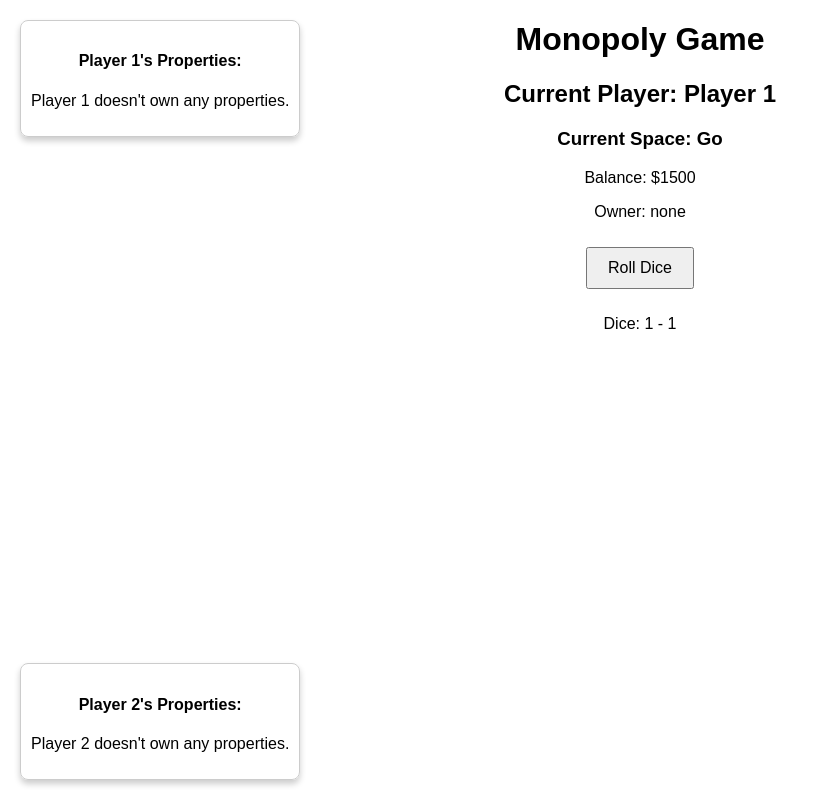
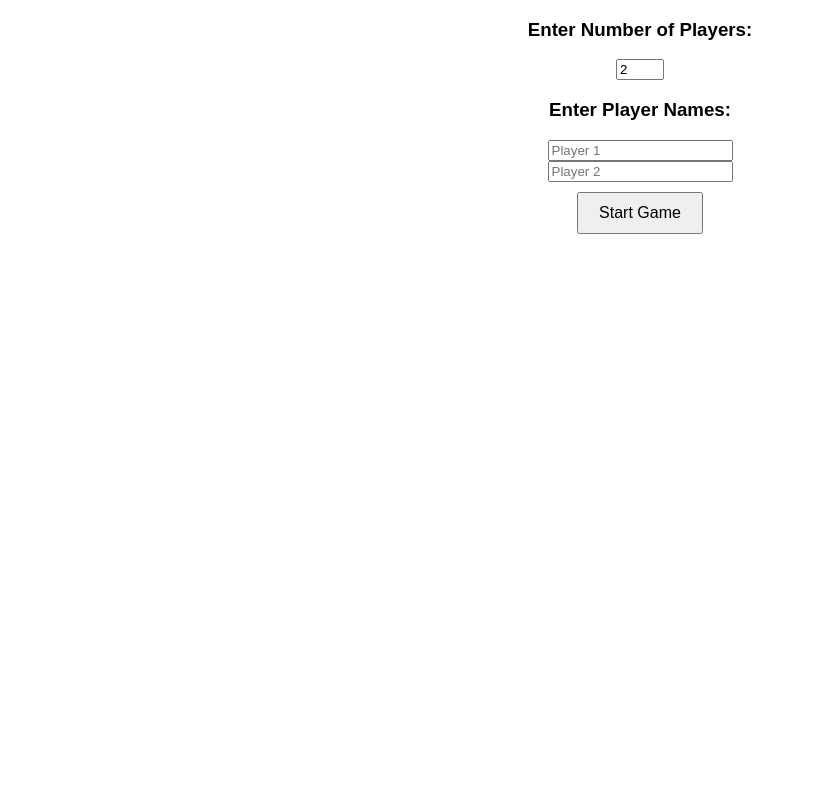
Before and after one commit to annawierzbik/MonopolyAssistant, a React (Create React App) app: page / in a window 1280 px wide. Shown: the whole page, without its empty margins (0-821 px from the left). Built offline with nearby package versions, Linux system fonts and the light colour scheme.

Commit message:
dodawanie graczy

```diff
--- a/src/App.js
+++ b/src/App.js
@@ -2,34 +2,58 @@
 import Dice from './components/Dice';
 import Player from './components/Player';
 import board from './boardValues';
-// import chance from "./chanceValues"; // Import szansy
 import PurchaseDialog from './components/PurchaseDialog';
-import ChanceDialog from "./components/ChanceDialog";
-import JailDialog from "./components/JailDialog";
-import GetOutOfJailDialog from "./components/GetOutOfJailDialog";
+import ChanceDialog from './components/ChanceDialog';
+import JailDialog from './components/JailDialog';
+import GetOutOfJailDialog from './components/GetOutOfJailDialog';
 import handlePurchase from './handlePurchase';
 import rollDice from './rollDice';
 import './App.css'; // Zdefiniuj style w oddzielnym pliku CSS
-import handleChance from "./handleChance";
+import handleChance from './handleChance';
 
 const App = () => {
-  const [players, setPlayers] = useState([
-    new Player("Player 1", 1500),
-    new Player("Player 2", 1500),
-  ]);
+  const [players, setPlayers] = useState([]);
   const [currentPlayerIndex, setCurrentPlayerIndex] = useState(0);
   const [purchaseDialog, setPurchaseDialog] = useState(false);
-  const [skipDialog, setSkipDialog] = useState(false); // Stan dla skip dialogu
+  const [skipDialog, setSkipDialog] = useState(false);
   const [currentProperty, setCurrentProperty] = useState(null);
-  const [isDiceDisabled, setIsDiceDisabled] = useState(false); // Nowy stan do blokowania przycisku
+  const [isDiceDisabled, setIsDiceDisabled] = useState(false);
   const [chanceDialog, setChanceDialog] = useState(false);
   const [chanceCard, setChanceCard] = useState(null);
   const [jailDialog, setJailDialog] = useState(false);
   const [getOutOfJailDialog, setGetOutOfJailDialog] = useState(false);
-  const[taxDialog, setTaxDialog] = useState(false);
+  const [taxDialog, setTaxDialog] = useState(false);
+  const [numPlayers, setNumPlayers] = useState(2); // Liczba graczy (domyślnie 2)
+  const [gameStarted, setGameStarted] = useState(false); // Kontrola rozpoczęcia gry
+  const [playerNames, setPlayerNames] = useState(Array(4).fill('')); // Imiona graczy (maksymalnie 4)
 
-  const currentPlayer = players[currentPlayerIndex];
-  const currentSpace = board[currentPlayer.position];
+  // Funkcja do obsługi zmiany liczby graczy
+  const handleNumPlayersChange = (e) => {
+    const value = parseInt(e.target.value);
+    setNumPlayers(value);
+    setPlayerNames(Array(value).fill('')); // Resetujemy imiona, gdy zmieniamy liczbę graczy
+  };
+
+  // Funkcja do obsługi zmiany imienia gracza
+  const handlePlayerNameChange = (index, name) => {
+    const newPlayerNames = [...playerNames];
+    newPlayerNames[index] = name;
+    setPlayerNames(newPlayerNames);
+  };
+
+  // Funkcja dodawania graczy na podstawie wprowadzonych danych
+  const handleAddPlayers = () => {
+    const newPlayers = [];
+    for (let i = 1; i <= numPlayers; i++) {
+      newPlayers.push(new Player(`Player ${i}`, 1500, i)); // Dodano 0 jako pozycję początkową
+    }
+    setPlayers(newPlayers);
+    setGameStarted(true); // Rozpoczęcie gry po dodaniu graczy
+  };
+
+
+  const currentPlayer = players[currentPlayerIndex] || { name: 'Unknown', position: 0 };
+  const currentSpace = board[currentPlayer.position] || { name: 'Unknown', owner: null };
 
   const handleRollDice = (diceResult) => {
     console.log("Dice rolled:", diceResult);
@@ -76,20 +100,19 @@
     return (
       <div>
         {players.map((player, index) => {
-          // Filtrujemy nieruchomości dla każdego gracza
           const playerProperties = board.filter(space => space.owner === player);
 
           let positionClass = '';
-          if (player.name === 'Player 1') {
-            positionClass = 'top-left'; // Prawy górny róg
-          } else if (player.name === 'Player 2') {
-            positionClass = 'bottom-left'; // Lewy dolny róg
+          if (player.number === 1 ) {
+            positionClass = 'top-left';
+          } else if (player.number === 2) {
+            positionClass = 'bottom-left';
           }
           else if (player.name === 'Player 3') {
-            positionClass = 'bottom-left'; // Lewy dolny róg
+            positionClass = 'bottom-left';
           }
           else if (player.name === 'Player 4') {
-            positionClass = 'bottom-right'; // Lewy dolny róg
+            positionClass = 'bottom-right';
           }
 
           return (
@@ -111,8 +134,34 @@
     );
   };
 
-
   return (
+    <div>
+      {!gameStarted ? (
+        <div>
+          <h3>Enter Number of Players:</h3>
+          <input
+            type="number"
+            value={numPlayers}
+            onChange={handleNumPlayersChange}
+            min="2"
+            max="4"
+          />
+          <div>
+            <h3>Enter Player Names:</h3>
+            {Array.from({ length: numPlayers }).map((_, index) => (
+              <div key={index}>
+                <input
+                  type="text"
+                  value={playerNames[index]}
+                  onChange={(e) => handlePlayerNameChange(index, e.target.value)}
+                  placeholder={`Player ${index + 1}`}
+                />
+              </div>
+            ))}
+          </div>
+          <button onClick={handleAddPlayers}>Start Game</button>
+        </div>
+      ) : (
         <div>
           <div>
             {renderAllPlayersProperties()}
@@ -208,6 +257,8 @@
             )}
           </div>
         </div>
+      )}
+    </div>
   );
 };
 
--- a/src/components/Player.js
+++ b/src/components/Player.js
@@ -1,6 +1,6 @@
 // Player.js
 export default class Player {
-    constructor(name, balance) {
+    constructor(name, balance, number) {
       this.name = name;  // Imię gracza
       this.balance = balance;  // Saldo gracza
       this.position = 0;  // Pozycja gracza na planszy
@@ -9,6 +9,7 @@
       this.hasJailCard = false;
       this.railroadCount = 0;
       this.utilityCount = 0;
+      this.number = number;
     }
 
     move(steps) {
```
Lines whose indentation alone changed are shown as unchanged.
